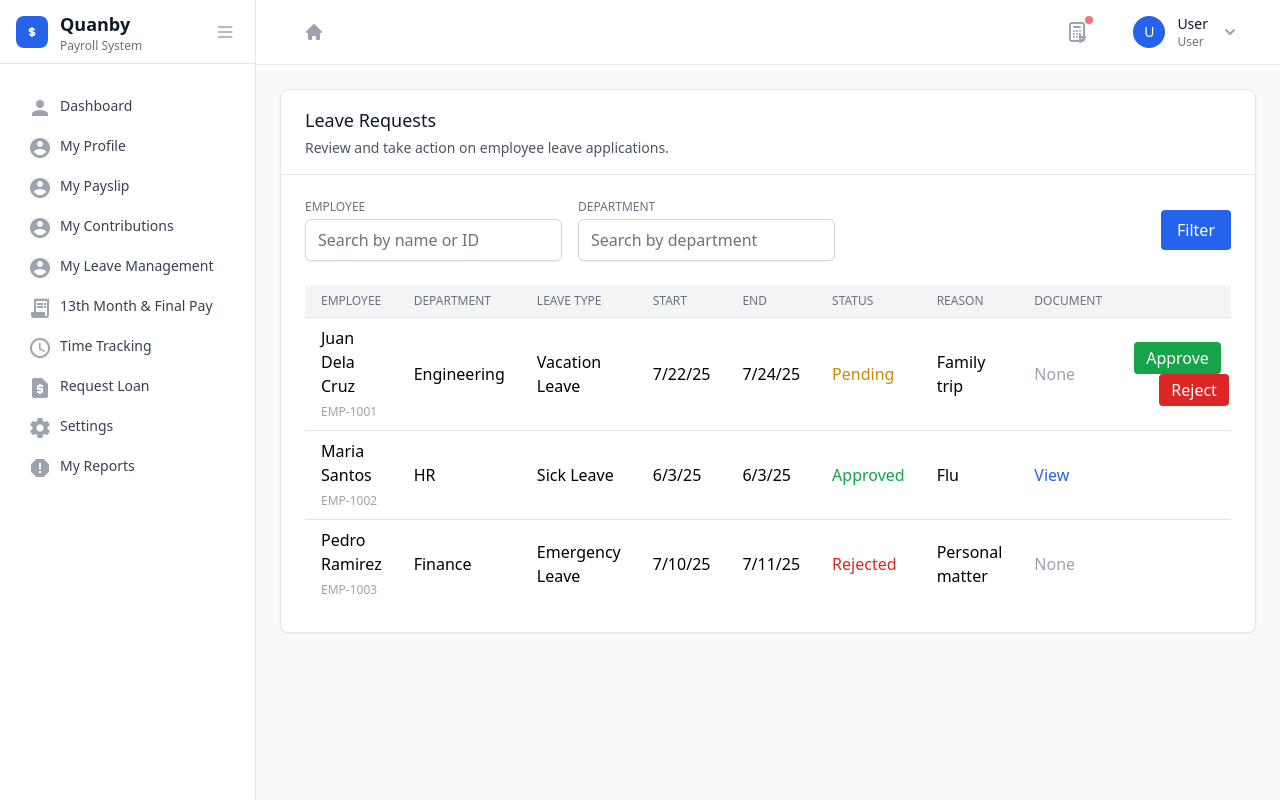
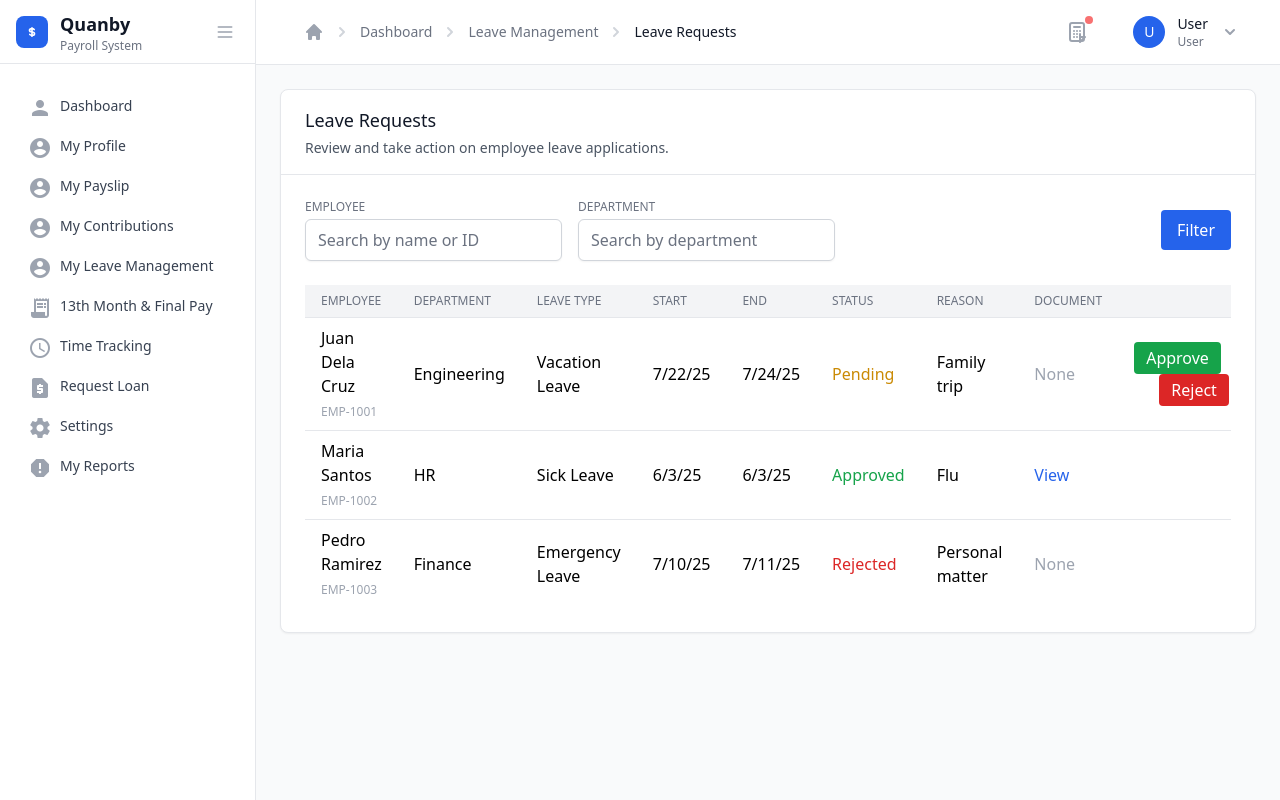
Before and after one commit to Acon1tum/payroll-frontend, an Angular app: page /leave-requests in a window 1280 px wide. Built offline with nearby package versions, Linux system fonts and the light colour scheme.

Commit message:
breadcrumbs for leave management

```diff
--- a/src/app/pages/admin/employee-management/employee-management.component.ts
+++ b/src/app/pages/admin/employee-management/employee-management.component.ts
@@ -87,6 +87,7 @@ export class EmployeeManagementComponent implements OnInit {
   // Breadcrumbs for header
   breadcrumbs: Breadcrumb[] = [
     { label: 'Dashboard', path: '/dashboard' },
+    { label: 'System Administration', path: '/admin/system-administration' },
     { label: 'Employee Management', active: true }
   ];
 
--- a/src/app/pages/admin/leave-management/leave-reports/leave-reports.component.html
+++ b/src/app/pages/admin/leave-management/leave-reports/leave-reports.component.html
@@ -5,7 +5,10 @@
     <!-- Main Content -->
     <div class="flex-1 flex flex-col overflow-hidden">
       <!-- Header -->
-      <app-header></app-header>
+      <app-header
+      [breadcrumbs]="breadcrumbs"
+      title="Leave Reports"
+    ></app-header>
 
     <main class="flex-1 overflow-x-hidden overflow-y-auto bg-gray-50 p-6">
 <div class="bg-white rounded-lg shadow-sm border border-gray-200 mb-6">
--- a/src/app/pages/admin/leave-management/leave-reports/leave-reports.component.ts
+++ b/src/app/pages/admin/leave-management/leave-reports/leave-reports.component.ts
@@ -12,6 +12,12 @@ export interface LeaveReport {
   totalUsed: number;
   remaining: number;
   period: string; // e.g., '2024', '2024-07'
+}
+
+interface Breadcrumb {
+  label: string;
+  path?: string;
+  active?: boolean;
 }
 
 @Component({
@@ -31,6 +37,13 @@ export class LeaveReportsComponent {
     // Implement filtering logic here
   }
 
+  // Breadcrumbs for header
+  breadcrumbs: Breadcrumb[] = [
+    { label: 'Dashboard', path: '/dashboard' },
+    { label: 'Leave Management', path: '/admin/leave-management' },
+    { label: 'Leave Reports', active: true }
+  ];
+
   exportReports() {
     const rows = [
       ['Employee ID','Employee Name','Department','Leave Type','Period','Total Used','Remaining'],
--- a/src/app/pages/admin/leave-management/leave-requests/leave-requests.component.html
+++ b/src/app/pages/admin/leave-management/leave-requests/leave-requests.component.html
@@ -5,7 +5,10 @@
     <!-- Main Content -->
     <div class="flex-1 flex flex-col overflow-hidden">
       <!-- Header -->
-      <app-header></app-header>
+      <app-header
+      [breadcrumbs]="breadcrumbs"
+      title="Leave Requests"
+    ></app-header>
 
     <main class="flex-1 overflow-x-hidden overflow-y-auto bg-gray-50 p-6">
 
--- a/src/app/pages/admin/leave-management/leave-requests/leave-requests.component.ts
+++ b/src/app/pages/admin/leave-management/leave-requests/leave-requests.component.ts
@@ -16,6 +16,12 @@ export interface LeaveRequest {
   reason: string;
   documentUrl?: string;
   appliedAt: Date;
+}
+
+interface Breadcrumb {
+  label: string;
+  path?: string;
+  active?: boolean;
 }
 
 @Component({
@@ -75,6 +81,13 @@ export class LeaveRequestsComponent {
     // You may want to filter leaveRequests based on this.filter
   }
 
+  // Breadcrumbs for header
+  breadcrumbs: Breadcrumb[] = [
+    { label: 'Dashboard', path: '/dashboard' },
+    { label: 'Leave Management', path: '/admin/leave-management' },
+    { label: 'Leave Requests', active: true }
+  ];
+
   approveRequest(request: LeaveRequest) {
     // Implement approval logic here
     // This is a placeholder for demonstration
--- a/src/app/pages/admin/leave-management/leave-settings/leave-settings.component.html
+++ b/src/app/pages/admin/leave-management/leave-settings/leave-settings.component.html
@@ -5,7 +5,10 @@
     <!-- Main Content -->
     <div class="flex-1 flex flex-col overflow-hidden">
       <!-- Header -->
-      <app-header></app-header>
+      <app-header
+      [breadcrumbs]="breadcrumbs"
+      title="Leave Settings"
+    ></app-header>
 
     <main class="flex-1 overflow-x-hidden overflow-y-auto bg-gray-50 p-6">
 
--- a/src/app/pages/admin/leave-management/leave-settings/leave-settings.component.ts
+++ b/src/app/pages/admin/leave-management/leave-settings/leave-settings.component.ts
@@ -17,6 +17,13 @@ export interface LeaveCreditSetting {
   annualCap: number;
   monthlyCap: number;
 }
+
+interface Breadcrumb {
+  label: string;
+  path?: string;
+  active?: boolean;
+}
+
 
 @Component({
   selector: 'app-leave-settings',
@@ -67,6 +74,13 @@ export class LeaveSettingsComponent {
       monthlyCap: [0, [Validators.required, Validators.min(0)]]
     });
   }
+
+  // Breadcrumbs for header
+  breadcrumbs: Breadcrumb[] = [
+    { label: 'Dashboard', path: '/dashboard' },
+    { label: 'Leave Management', path: '/admin/leave-management' },
+    { label: 'Leave Settings', active: true }
+  ];
 
   // Leave Types CRUD
   openAddType(): void {
```
